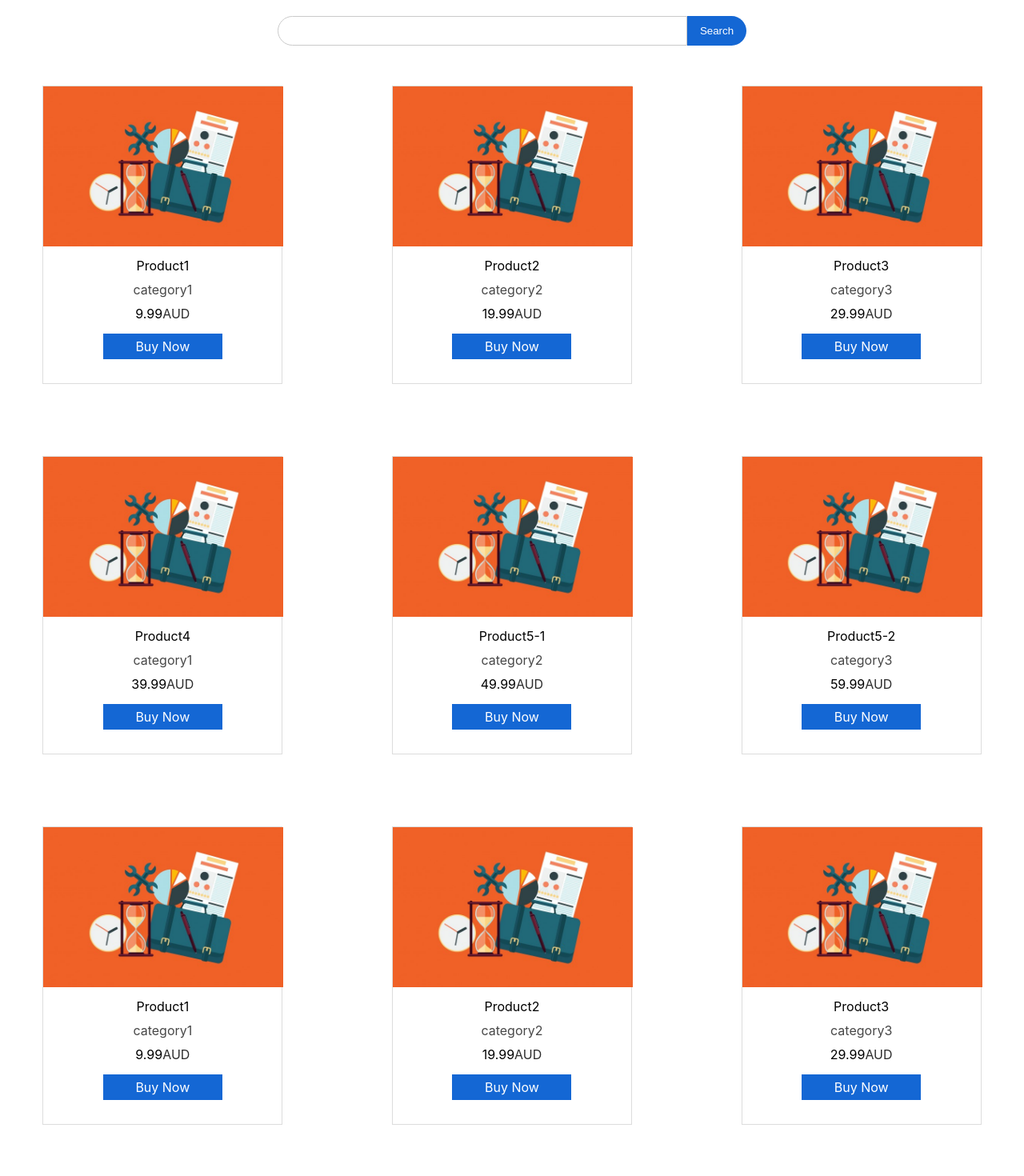
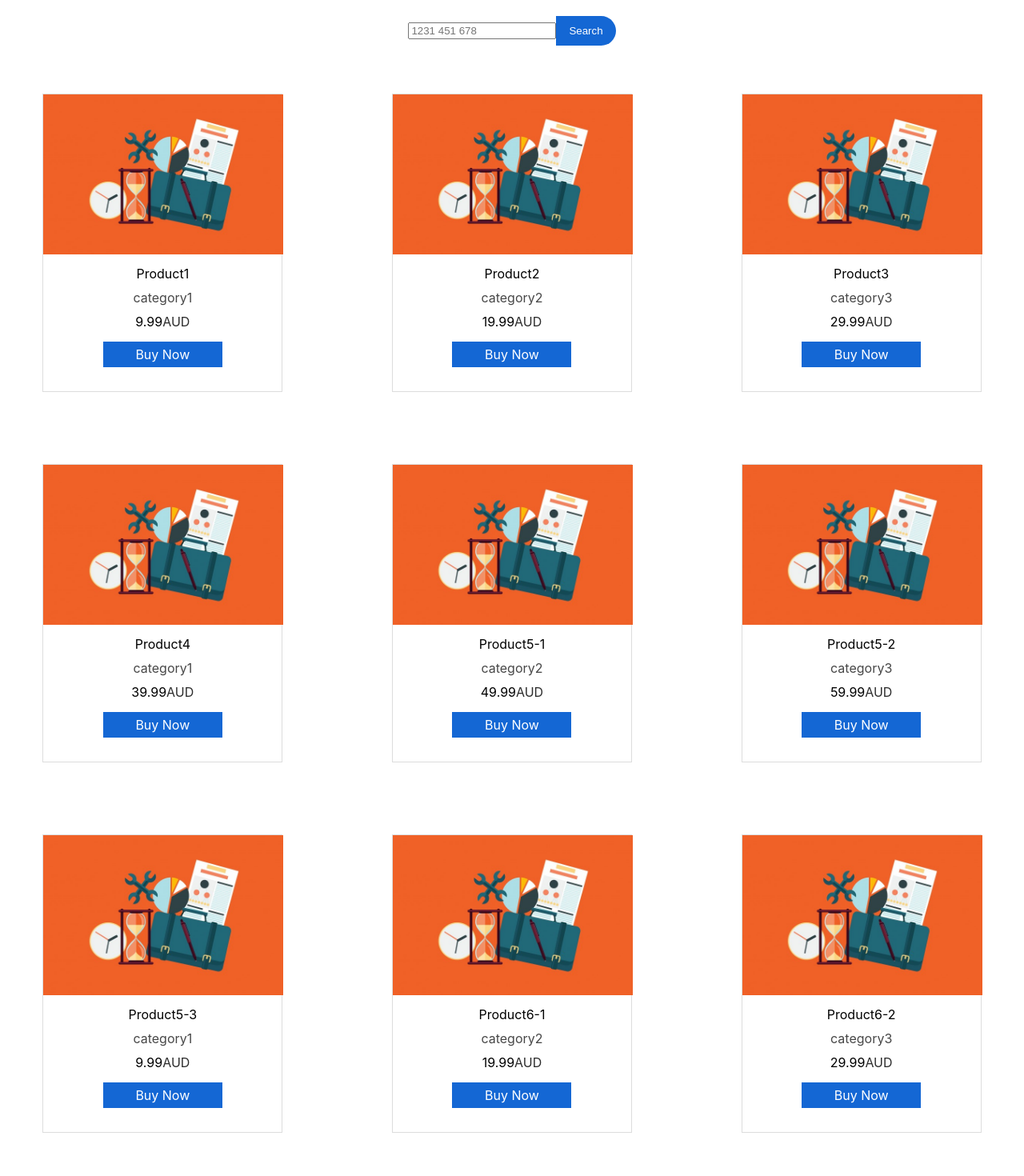
Before and after one commit to ruihuaniu/search-what-you-want, a React (Create React App) app: page / in a window 1280 px wide. Shown: the top 1470 px of the page at 80% size. Built offline with nearby package versions, Linux system fonts and the light colour scheme.

Commit message:
Add form validation

```diff
--- a/src/App.js
+++ b/src/App.js
@@ -7,7 +7,6 @@ import Footer from './components/Footer/Footer';
 function App() {
   return (
     <div className="app-container">
-      <SearchBar />
       <ProductsContainer />
       <Footer />
     </div>
--- a/src/components/ProductsContainer/ProductsContainer.js
+++ b/src/components/ProductsContainer/ProductsContainer.js
@@ -1,25 +1,31 @@
-import React from 'react'
+import React, { useState } from 'react'
 import './ProductsContainer.scss'
+import SearchBar from '../SearchBar/SearchBar'
 
 
 
 function ProductsContainer() {
 
-    const products = [
+    const data = [
         { catalog_number: 1, name: "Product1", image: "/images/product.jpg", category: "category1", price: 9.99, unit: "AUD" },
         { catalog_number: 2, name: "Product2", image: "/images/product.jpg", category: "category2", price: 19.99, unit: "AUD" },
         { catalog_number: 3, name: "Product3", image: "/images/product.jpg", category: "category3", price: 29.99, unit: "AUD" },
         { catalog_number: 4, name: "Product4", image: "/images/product.jpg", category: "category1", price: 39.99, unit: "AUD" },
         { catalog_number: 5, name: "Product5-1", image: "/images/product.jpg", category: "category2", price: 49.99, unit: "AUD" },
         { catalog_number: 6, name: "Product5-2", image: "/images/product.jpg", category: "category3", price: 59.99, unit: "AUD" },
-        { catalog_number: 1, name: "Product1", image: "/images/product.jpg", category: "category1", price: 9.99, unit: "AUD" },
-        { catalog_number: 2, name: "Product2", image: "/images/product.jpg", category: "category2", price: 19.99, unit: "AUD" },
-        { catalog_number: 3, name: "Product3", image: "/images/product.jpg", category: "category3", price: 29.99, unit: "AUD" },
-        { catalog_number: 4, name: "Product4", image: "/images/product.jpg", category: "category1", price: 39.99, unit: "AUD" }
+        { catalog_number: 7, name: "Product5-3", image: "/images/product.jpg", category: "category1", price: 9.99, unit: "AUD" },
+        { catalog_number: 8, name: "Product6-1", image: "/images/product.jpg", category: "category2", price: 19.99, unit: "AUD" },
+        { catalog_number: 9, name: "Product6-2", image: "/images/product.jpg", category: "category3", price: 29.99, unit: "AUD" },
+        { catalog_number: 10, name: "Product7", image: "/images/product.jpg", category: "category1", price: 39.99, unit: "AUD" }
     ]
 
+    const [products, setProdcuts] = useState(data)
+
     return (
+        <div>
+            <SearchBar setProducts={setProdcuts} data={data} />
             <div className="products-container">
+
                 {products.map((item) => {
                     return (
                         <div key={item.catalog_number} className="product-card">
@@ -33,6 +39,8 @@ function ProductsContainer() {
                 })}
 
             </div>
+        </div>
+
     )
 }
 
--- a/src/components/ProductsContainer/ProductsContainer.scss
+++ b/src/components/ProductsContainer/ProductsContainer.scss
@@ -2,8 +2,7 @@
   //   text-align: center;
   //   display: flex;
   //   flex-wrap: wrap;
-  //margin: 50px auto;
-
+  margin: 10px 0 60px;
   display: grid;
   grid-template-columns: repeat(auto-fit, minmax(300px, 1fr));
   grid-gap: 30px;
--- a/src/components/SearchBar/SearchBar.js
+++ b/src/components/SearchBar/SearchBar.js
@@ -1,17 +1,23 @@
 import React, { useState } from 'react'
 import './SearchBar.scss'
 
-function SearchBar() {
+function SearchBar(props) {
 
     const [inputValue, setInputValue] = useState()
 
     const handleSubmit = (e) => {
-        //alert(`You want to search ${inputValue}, right?`)
         console.log(inputValue);
+        console.log("data is: ", props.data);
+        const result = props.data.filter((item) => { return item.name.toLowerCase().includes(inputValue.toLowerCase()) });
+        console.log("result is:", result);
+
+        props.setProducts(result)
         e.preventDefault();
     }
 
     const handleChange = (e) => {
+        // const processedInputValue = e.target.value.split(" ").join("")
+        // setInputValue(processedInputValue)
         setInputValue(e.target.value)
         console.log(e.target.value);
 
@@ -20,7 +26,7 @@ function SearchBar() {
     return (
         <div className="searchBar-container">
             <form onSubmit={handleSubmit}>
-                <input type="text" onChange={handleChange} />
+                <input type="tel" pattern="[0-9]{4}[0-9]{3}[0-9]{3}" placeholder="1231 451 678" title="the lenght of your phone number should be within 10" value={inputValue} onChange={handleChange} />
                 <button>Search</button>
             </form>
             {/* <div dangerouslySetInnerHTML={{ __html: inputValue }}></div> */}
```
Also changed, not shown: public/manifest.json, 1 other file (tests, documents, lock files or other folders). Lines whose indentation alone changed are shown as unchanged.
